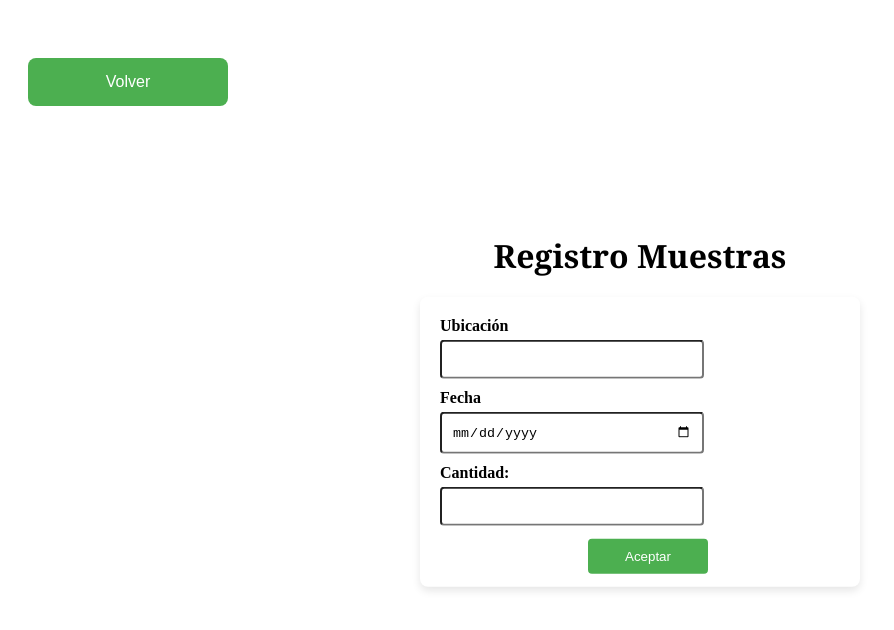
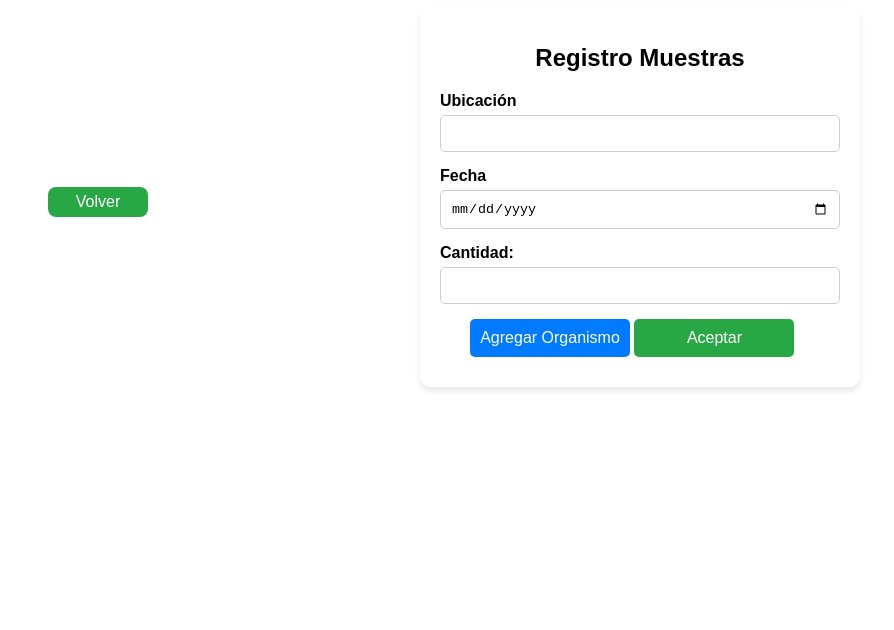
Before and after one commit to JordanIsrael23/Sistema_GestionSuelos_Biologica, a plain HTML site: page HTML/muestras.html in a window 1280 px wide. Shown: the whole page, without its empty margins (0-894 px from the left). Drawn offline with Linux system fonts and the light colour scheme.

Commit message:
Mejoras Muestra

```diff
--- a/CSS/muestra.css
+++ b/CSS/muestra.css
@@ -3,89 +3,75 @@ body{
     background-size: cover;
     background-position: center;
 }
-.caja{
-    background-color: rgba(255, 255, 255, 0.5);
-    position: absolute;
-    top: 50%;
-    left: 50%;
-    transform: translate(-50%, -50%);
+
+.caja {
+    background-color: rgba(255, 255, 255, 0.8);
+    padding: 20px;
+    border-radius: 10px;
+    box-shadow: 0 4px 6px rgba(0, 0, 0, 0.1);
+    max-width: 400px;
+    margin: auto;
+    font-family: Arial, sans-serif;
 }
 
-form {
-    padding: 20px;
-    border-radius: 8px;
-    box-shadow: 0 4px 8px rgba(0, 0, 0, 0.1);
-    width: 400px;
-    height: 250px;
-}
-
-h1 {
+.caja h1 {
     text-align: center;
-    font-family: 'Georgia', serif;
+    font-size: 24px;
     margin-bottom: 20px;
 }
 
-label {
+
+.caja label {
     display: block;
     margin-bottom: 5px;
     font-weight: bold;
 }
 
-input {
-    width: 60%;
+
+.caja input {
+    width: 100%;
     padding: 10px;
-    margin-bottom: 10px;
-    border-radius: 4px;
+    margin-bottom: 15px;
+    border: 1px solid #ccc;
+    border-radius: 5px;
+    box-sizing: border-box;
 }
 
-button {
-    width: 30%;
+
+.caja button {
+    width: 40%;
     padding: 10px;
-    background-color: #4CAF50;
-    color: white;
     border: none;
-    border-radius: 4px;
+    border-radius: 5px;
+    font-size: 16px;
     cursor: pointer;
+    margin-bottom: 10px;
     position: relative;
-    top: 50px;
-    left: -120px;
+    left: 30px;
 }
 
-button:hover {
-    background-color: #45a049;
+.caja button:first-of-type {
+    background-color: #007BFF;
+    color: white;
 }
 
-form div {
-    display: flex;
-    justify-content: space-between;
-    margin-bottom: 15px;
+.caja button:last-of-type {
+    background-color: #28a745;
+    color: white;
 }
 
-form div label {
-    flex: 1;
-    margin-right: 10px;
+.caja button:hover {
+    opacity: 0.9;
 }
-
-form div input {
-    flex: 2;
-}
-
-.boton {
-    background-color: #4CAF50;
+.boton{
+    width: 100px;
+    height: 30px;
+    border-radius: 8px;
+    position: relative;
+    top: -200px;
+    left: 40px;
     color: white;
-    padding: 15px 32px;
-    text-align: center;
-    text-decoration: none;
+    background-color: #28a745;
     font-size: 16px;
     border: none;
-    border-radius: 8px;
-    cursor: pointer;
-    transition: background-color 0.3s ease;
-    width: 200px;
-    position: relative;
-    left: 20px;
 }
-
-.boton:hover {
-    background-color: #45a049;
-}
--- /dev/null
+++ b/CSS/organismo.css
@@ -0,0 +1,15 @@
+body{
+    background-image: url('../IMG/Suelo.jpg');
+    background-size: cover;
+    background-position: center;
+}
+
+.caja{
+    color: white;
+    position: relative;
+    text-align: center;
+    top: 50%;
+    width: 500px;
+    background-color: rgba(255, 255, 255, 0.5);
+    height: 200px;
+}
--- a/HTML/muestras.html
+++ b/HTML/muestras.html
@@ -3,6 +3,7 @@
 <head>
     <meta charset="UTF-8">
     <meta name="viewport" content="width=device-width, initial-scale=1.0">
+    <link rel="icon" href="../IMG/Gestión Biológica de Suelos.png" type="image/png">
     <link rel="stylesheet" href="../CSS/muestra.css">
     <title>Muestras</title>
 
@@ -17,12 +18,16 @@
             <input type="date" required>
             <label>Cantidad:</label>
             <input type="number" min="1" required>
+
+            <button onclick="window.location.href='organismo.html'">Agregar Organismo</button>
+
             <button type="submit">Aceptar</button>
         </form>
+
     </div>
     <div>
         <button class="boton" onclick="window.location.href='pagusuario.html'">Volver</button>
+    </div>
 
-    </div>
 </body>
 </html>
```
Also changed, not shown: HTML/organismo.html (added, +19 -0 lines).
